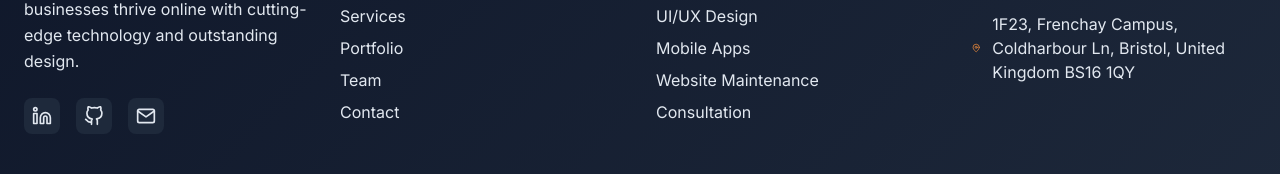
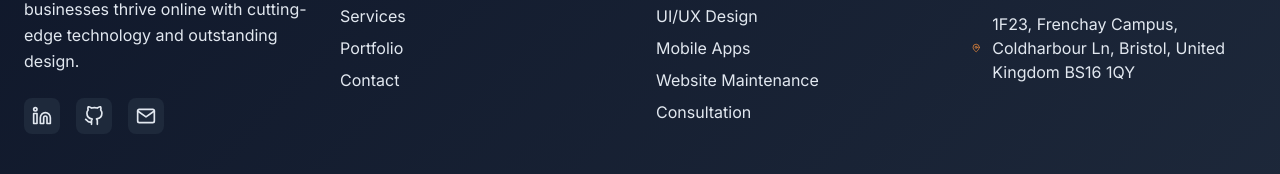
Before and after one commit to Windyphan/Web-builder, a React (Vite) app: page / in a window 1280 px wide. Shown: the part 6188-6362 px from the top of the page. Built offline with nearby package versions, Linux system fonts and the light colour scheme.

Commit message:
Change url

```diff
--- a/src/components/Footer.jsx
+++ b/src/components/Footer.jsx
@@ -1,16 +1,16 @@
 import { motion } from 'framer-motion';
 import { FiLinkedin, FiGithub, FiMail, FiPhone, FiMapPin } from 'react-icons/fi';
+import { Link } from 'react-router-dom';
 
 const Footer = () => {
     const currentYear = new Date().getFullYear();
 
     const quickLinks = [
-        { name: 'Home', href: '#home' },
-        { name: 'About', href: '#about' },
-        { name: 'Services', href: '#services' },
-        { name: 'Portfolio', href: '#portfolio' },
-        { name: 'Team', href: '#team' },
-        { name: 'Contact', href: '#contact' }
+        { name: 'Home', href: '/' },
+        { name: 'About', href: '/about' },
+        { name: 'Services', href: '/#services' },
+        { name: 'Portfolio', href: '/portfolio' },
+        { name: 'Contact', href: '/contact' }
     ];
 
     const services = [
@@ -74,12 +74,12 @@ const Footer = () => {
                         <ul className="space-y-2">
                             {quickLinks.map((link, index) => (
                                 <li key={index}>
-                                    <a
-                                        href={link.href}
+                                    <Link
+                                        to={link.href}
                                         className="font-body text-navy-200 hover:text-accent-400 transition-colors duration-200"
                                     >
                                         {link.name}
-                                    </a>
+                                    </Link>
                                 </li>
                             ))}
                         </ul>
```
